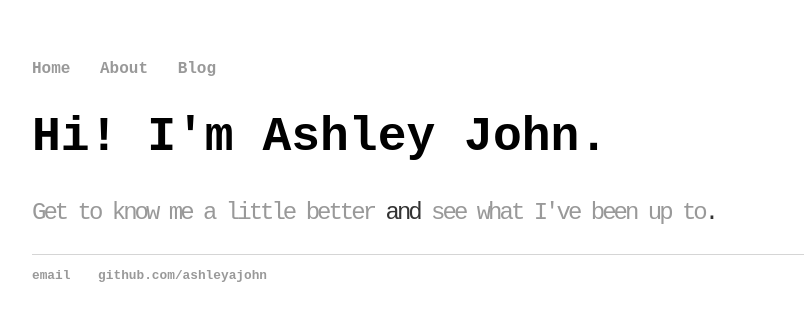
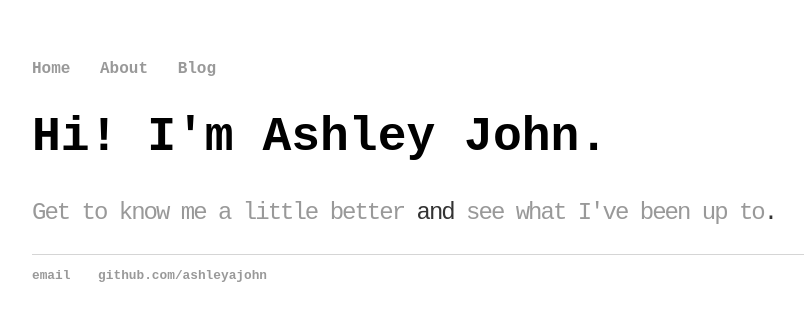
Before and after one commit to ashleyajohn/ashleyajohn.github.io, a Jekyll site: the page built from index.html, in a window 1280 px wide. Shown: the top 321 px of the page, without its empty margins (160-964 px from the left). Built offline with Jekyll 4.4.1, drawn with Linux system fonts in a browser that asks for light colours.

Commit message:
Update main.css

```diff
--- a/css/main.css
+++ b/css/main.css
@@ -1,4 +1,5 @@
 body {
+    font-family:"Courier New", Courier, monospace;
     margin: 60px auto;
     width: 70%;
 }
@@ -27,7 +28,7 @@
     font-size: 1.5em;
     font-family:"Courier New", Courier, monospace;
     line-height: 1.4em;
-    letter-spacing: -3px;
+    letter-spacing: -2px;
     color: #333;
 }
 footer {
```
